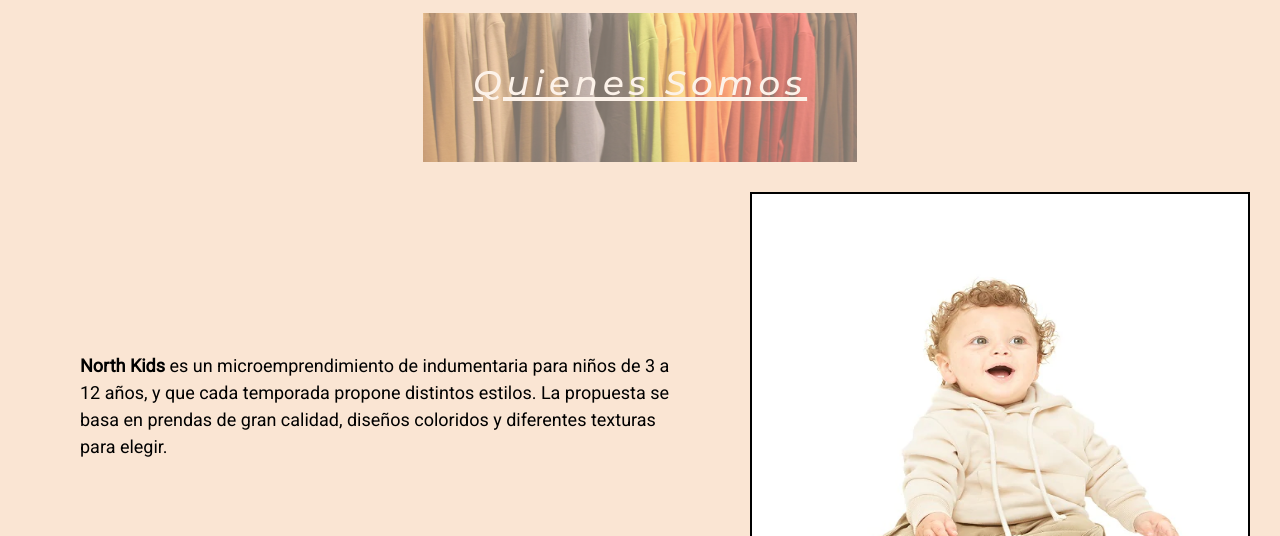
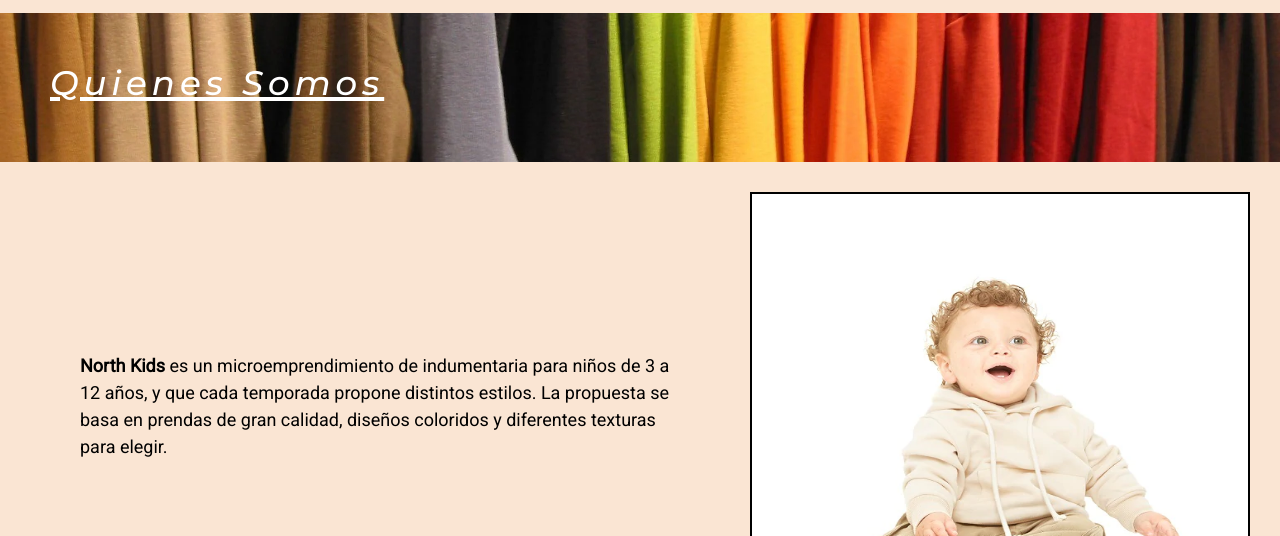
Before and after one commit to Cristian-Liendro/pagina-web, a website: page paginas/quienes-somos.html in a window 1280 px wide. Shown: the part 264-800 px from the top of the page. Drawn offline with nearby package versions, Linux system fonts and the light colour scheme.

Commit message:
mas cambios en qs

```diff
--- a/css/main.css
+++ b/css/main.css
@@ -247,8 +247,8 @@
   background-image: url("/imagenes/ropaquienessomos.jpg");
   background-repeat: no-repeat;
   background-size: 100%;
-  background-position: center;
-  opacity: 0.5; }
+  width: 100%;
+  background-position: center; }
 
 @media (max-width: 780px) {
   .textodivqs {
```
